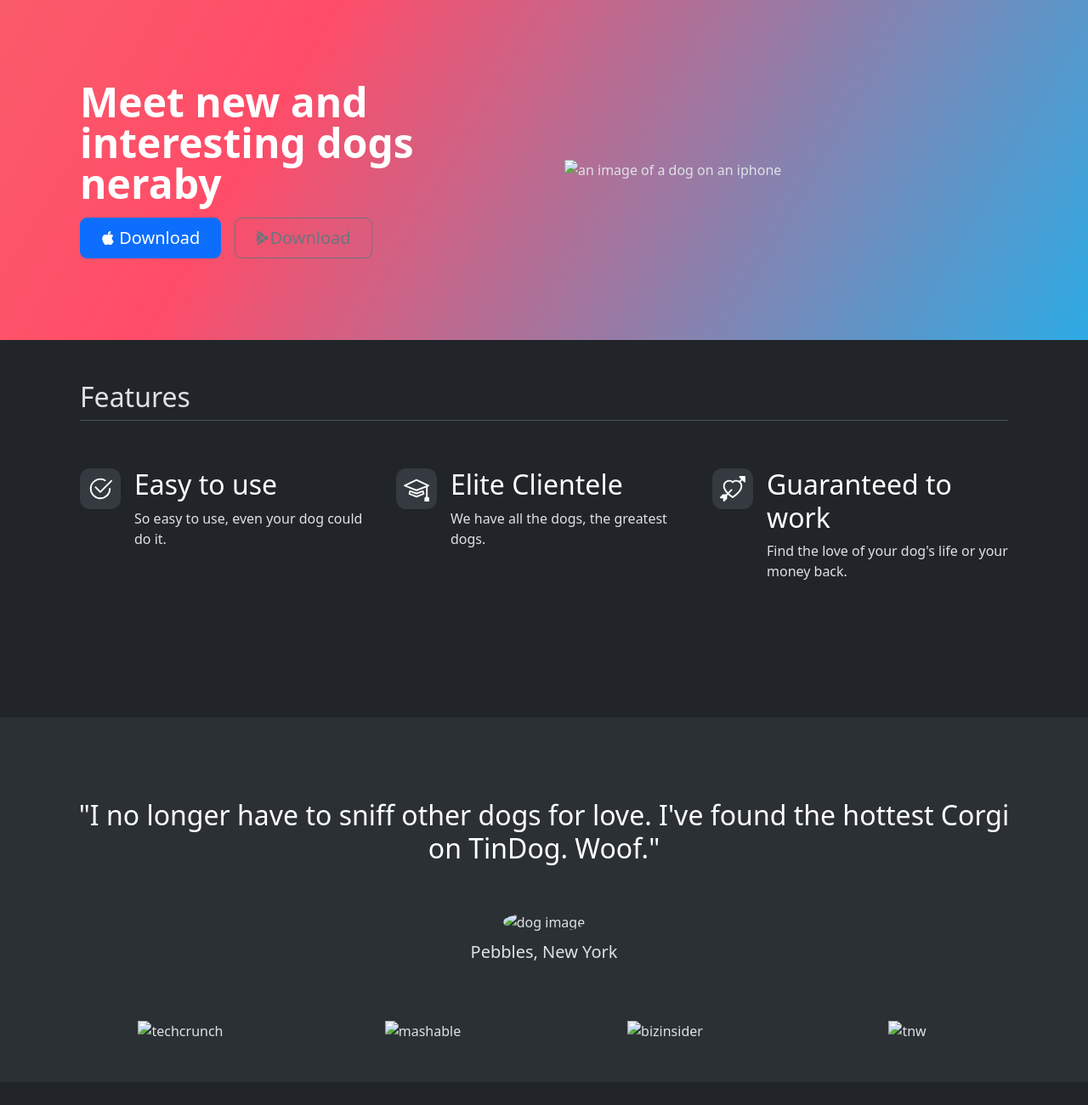
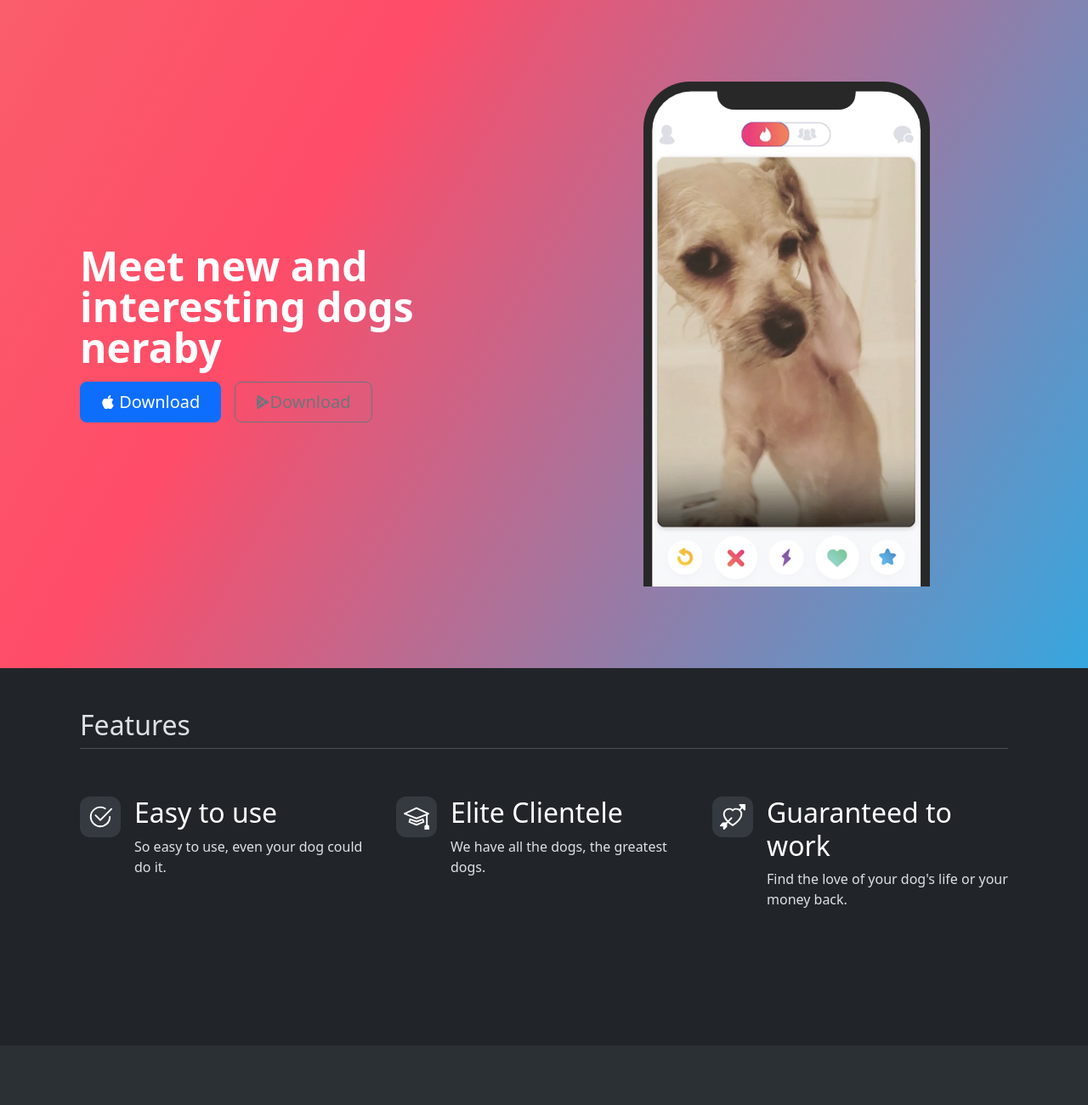
Before and after one commit to VijetHegde604/Tin-Dog, a plain HTML site: page index.html in a window 1280 px wide. Shown: the top 1300 px of the page at 85% size. Drawn offline with nearby package versions, Linux system fonts and the light colour scheme; files that its build step writes are made by us from their sources.

Commit message:
Update index.html

```diff
--- a/index.html
+++ b/index.html
@@ -10,7 +10,7 @@
       integrity="sha384-T3c6CoIi6uLrA9TneNEoa7RxnatzjcDSCmG1MXxSR1GAsXEV/Dwwykc2MPK8M2HN"
       crossorigin="anonymous"
     />
-    <link rel="stylesheet" href="./css/style.css" />
+    <link rel="stylesheet" href="./style.css" />
   </head>
 
   <body>
@@ -20,7 +20,7 @@
         <div class="row flex-lg-row-reverse align-items-center g-5 py-5">
           <div class="col-10 col-sm-8 col-lg-6">
             <img
-              src="./images/iphone.png"
+              src="./iphone.png"
               class="d-block mx-lg-auto img-fluid"
               alt="an image of a dog on an iphone"
               height="200"
@@ -161,7 +161,7 @@
             </h2>
             <img
               class="profile-img mt-5"
-              src="./images/dog-img.png"
+              src="./dog-img.png"
               alt="dog image"
             />
             <p class="col-lg-8 mx-auto lead mt-2">Pebbles, New York</p>
@@ -171,23 +171,23 @@
             <div class="row">
               <div class="col-lg-3 col-sm-12">
                 <img
-                  src="./images/techcrunch.png"
+                  src="./techcrunch.png"
                   alt="techcrunch"
                   height="30"
                 />
               </div>
               <div class="col-lg-3 col-sm-12">
-                <img src="./images/mashable.png" alt="mashable" height="30" />
+                <img src="./mashable.png" alt="mashable" height="30" />
               </div>
               <div class="col-lg-3 col-sm-12">
                 <img
-                  src="./images/bizinsider.png"
+                  src="./bizinsider.png"
                   alt="bizinsider"
                   height="30"
                 />
               </div>
               <div class="col-lg-3 col-sm-12">
-                <img src="./images/tnw.png" alt="tnw" height="30" />
+                <img src="./tnw.png" alt="tnw" height="30" />
               </div>
             </div>
           </div>
```
